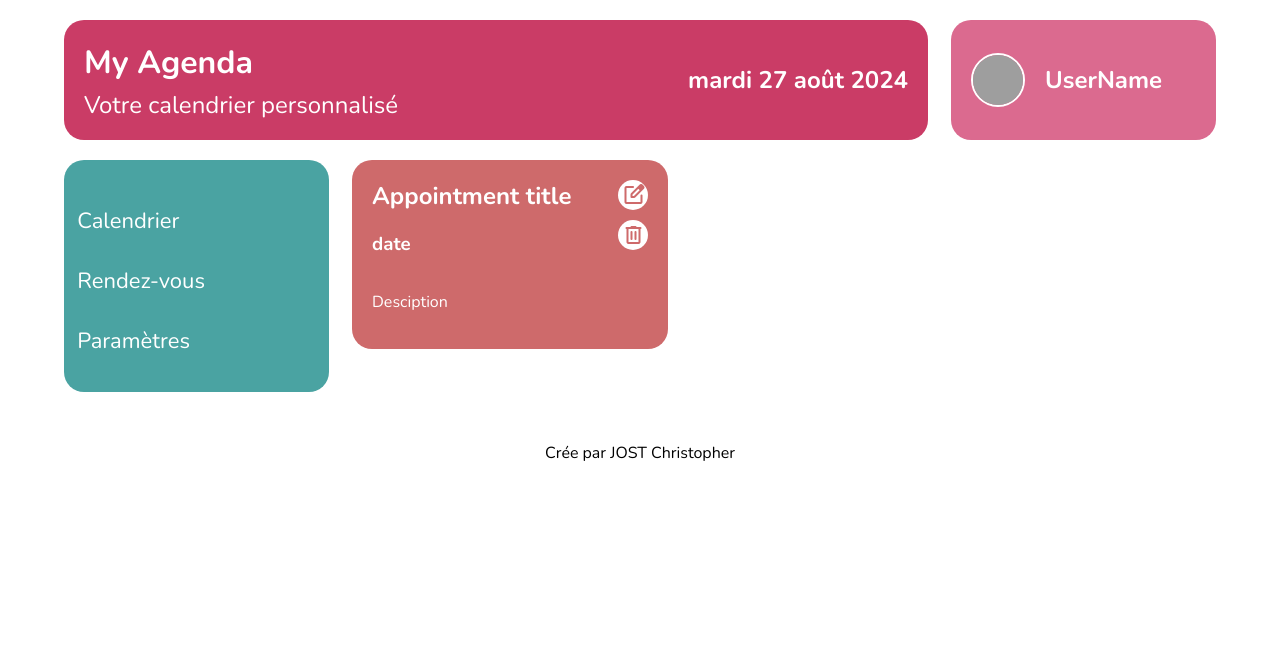
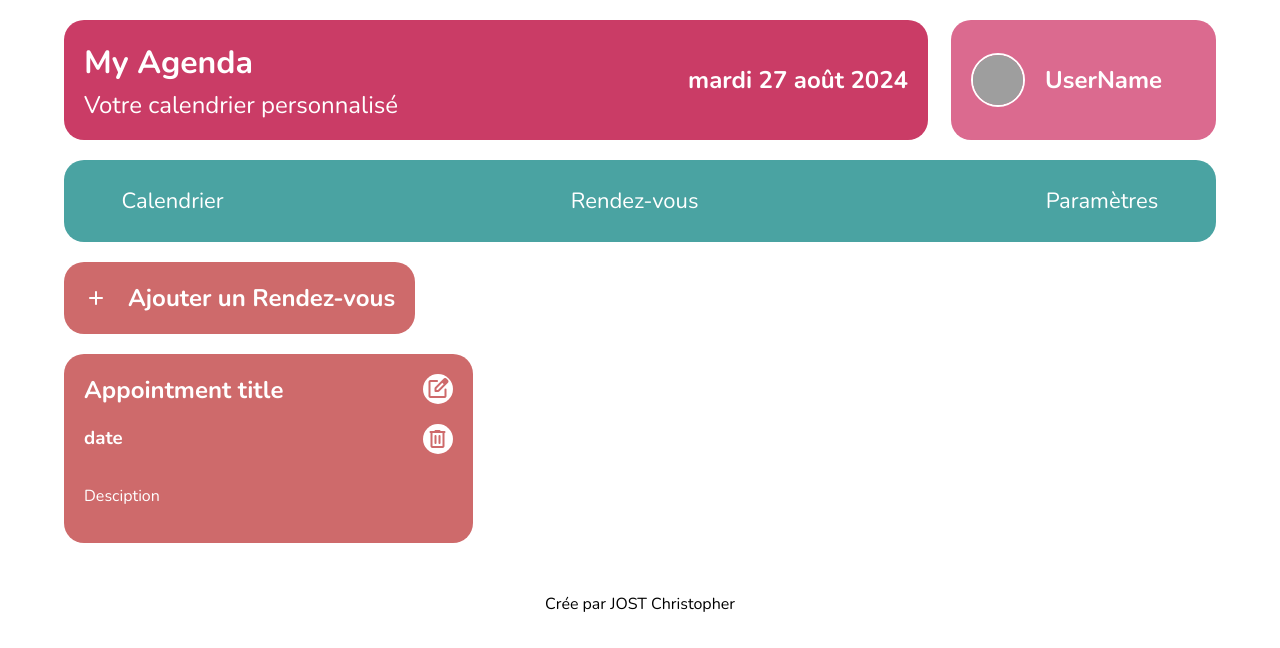
Before and after one commit to chrischris4/myAgenda, a React (Create React App) app: page /Home in a window 1280 px wide. Both pictures are taken after a click on the item "Rendez-vous". Shown: the top 648 px of the page. Built offline with nearby package versions, Linux system fonts and the light colour scheme; grey boxes are pictures that could not be loaded.

Commit message:
more desgin

```diff
--- a/src/components/Appointment.jsx
+++ b/src/components/Appointments.jsx
@@ -1,8 +1,14 @@
-import '../styles/Appointment.css'
-function Appointment() {
+import '../styles/Appointments.css'
+function Appointments() {
     return (
-        <div className="appointment">
-            <div className="appointmentContent">
+        <div className="appointments">
+            <div className='appointmentsAdd'>
+            <span className="material-symbols-rounded">
+add
+</span><h2>Ajouter un Rendez-vous</h2>
+            </div>
+            <div className="appointmentsContent">
+                <div className='appointment'>
             <h2>Appointment title</h2>
             <h3>date</h3>
             <p>Desciption</p>
@@ -15,10 +21,11 @@ delete
             <span className="material-symbols-rounded">
 edit_square
 </span>
+</div>
             </div>
             </div>
         </div>
     )
 }
 
-export default Appointment
+export default Appointments
--- a/src/components/Settings.jsx
+++ b/src/components/Settings.jsx
@@ -2,7 +2,6 @@ import '../styles/Settings.css'
 function Settings() {
     return (
         <div className="settings">
-            <h2>Paramètres</h2>
             <h2>Thème</h2>
             <div className="themes">
                 <div className="theme">
--- a/src/pages/Home.jsx
+++ b/src/pages/Home.jsx
@@ -1,5 +1,5 @@
 import React, { useState } from 'react';
-import Appointment from '../components/Appointment';
+import Appointments from '../components/Appointments';
 import Calendar from '../components/Calendar';
 import Footer from '../components/Footer';
 import Header from '../components/Header';
@@ -16,7 +16,7 @@ function Home() {
             case 'Calendrier':
                 return <Calendar />;
             case 'Rendez-vous':
-                return <Appointment />;
+                return <Appointments />;
             case 'Paramètres':
                 return <Settings />;
             default:
--- a/src/styles/Appointment.css
+++ b/src/styles/Appointments.css
@@ -1,14 +1,32 @@
-.appointment {
-    width: 32%;
+.appointments {
+    width: 100%;
+}
+
+.appointmentsAdd {
+    width: fit-content;
+    display: flex;
+    align-items: center;
+    background-color: #CE6A6B;
     border-radius: 20px;
-    background-color: #CE6A6B;
     padding: 20px;
     margin-bottom: 20px;
+
+    h2{
+        margin: 0;
+        margin-left: 20px;
+    }
 }
 
-.appointmentContent {
+.appointmentsContent {
+    display: flex;
+}
+
+.appointment {
+    padding: 20px;
+    background-color: #CE6A6B;
+    border-radius: 20px;
     position: relative;
-    width: 100%;
+    width: 32%;
     display: flex;
     flex-direction: column;
     align-items: flex-start;
@@ -29,10 +47,10 @@
     background-color: white;
     color: #CE6A6B;
     position: absolute;
-    top: 0px;
-    right: 0px;
+    top: 20px;
+    right: 20px;
 }
 
 .modify{
-    top: 40px;
+    top: 70px;
 }
--- a/src/styles/Calendar.css
+++ b/src/styles/Calendar.css
@@ -2,10 +2,6 @@
     display: flex;
     flex-direction: column;
     justify-content: center;
-    border: 2px solid black;
-    border-radius: 20px;
-    padding: 20px;
-    padding-bottom: 0;
 }
 
 .calendarContent {
@@ -19,7 +15,6 @@
     background-color: #a97c8a;
     border-radius: 20px;
     width: 100%;
-    margin-bottom: 20px;
 }
 
 .calendarNavContent {
@@ -40,7 +35,7 @@ justify-content: space-between;}
     flex-direction: column;
     width: 32%;
     border-radius: 20px;
-    margin-bottom: 20px;
+    margin-top: 20px;
     background-color: #a97c8a;
 
     h2{
--- a/src/styles/Home.css
+++ b/src/styles/Home.css
@@ -9,11 +9,12 @@
     margin: auto;
     width: 90%;
     display: flex;
+    flex-direction: column;
     justify-content: space-between
 }
 
 .homeSection {
-    width: 75%;
+    width: 100%;
     display: flex;
     flex-direction: column;
 }
--- a/src/styles/Nav.css
+++ b/src/styles/Nav.css
@@ -1,16 +1,15 @@
 .nav {
     border-radius: 20px;
     background-color: #4AA3A2;
-    padding-top: 20px;
-    width: 23%;
+    width: 100%;
     display: flex;
-    flex-direction: column;
     align-items: center;
+    margin-bottom: 20px;
 }
 
 nav {
     width: 90%;
-    box-sizing: border-box;
+    margin: auto;
     display: flex;
     justify-content: center;
     ul{
@@ -18,15 +17,12 @@ nav {
         padding: 0;
         list-style: none;
         display: flex;
-        flex-direction: column;
-        align-items: flex-start;
+        justify-content: space-between;
     }
 
     li{
         cursor: pointer;
         font-size: 22px;
         padding: 10px 0;
-        margin-bottom: 10px;
-        width: 100%;
     }
 }
```
